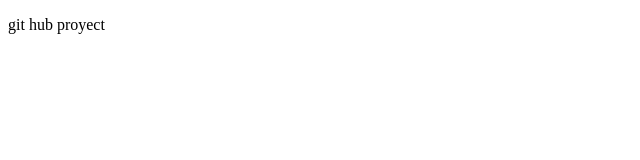
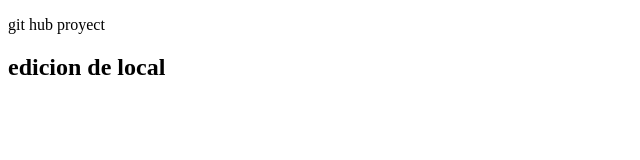
Before and after one commit to Shir0x1/practica-fron-end, a plain HTML site: page index.html in a window 1280 px wide. Shown: the whole page, without its empty margins (0-640 px from the left). Drawn offline with Linux system fonts and the light colour scheme.

Commit message:
se añade un h2

```diff
--- a/index.html
+++ b/index.html
@@ -7,6 +7,7 @@
 </head>
 <body>
     <p>git hub proyect</p>
+    <h2>edicion de local</h2>
 
 </body>
 </html>
```
